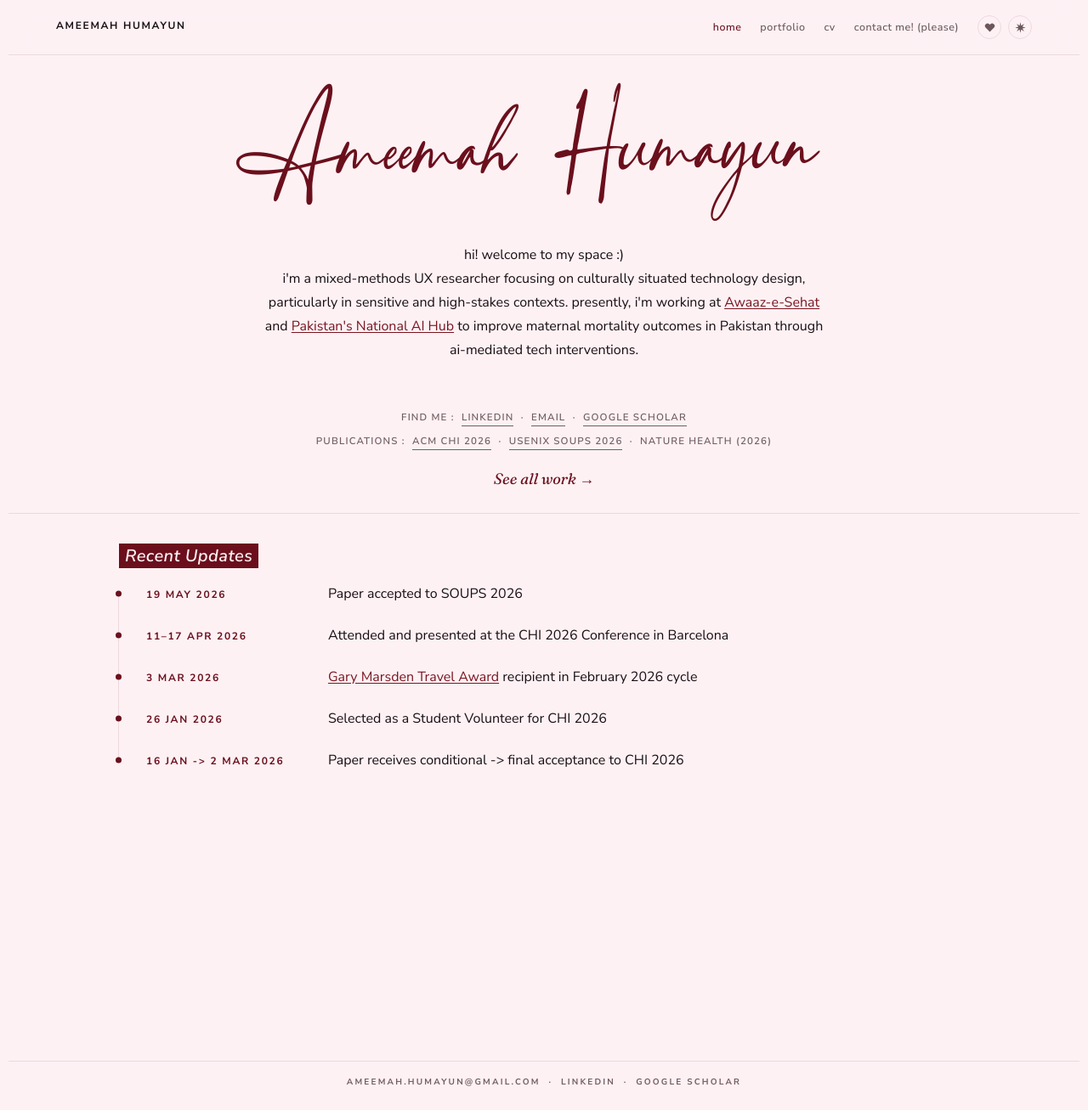
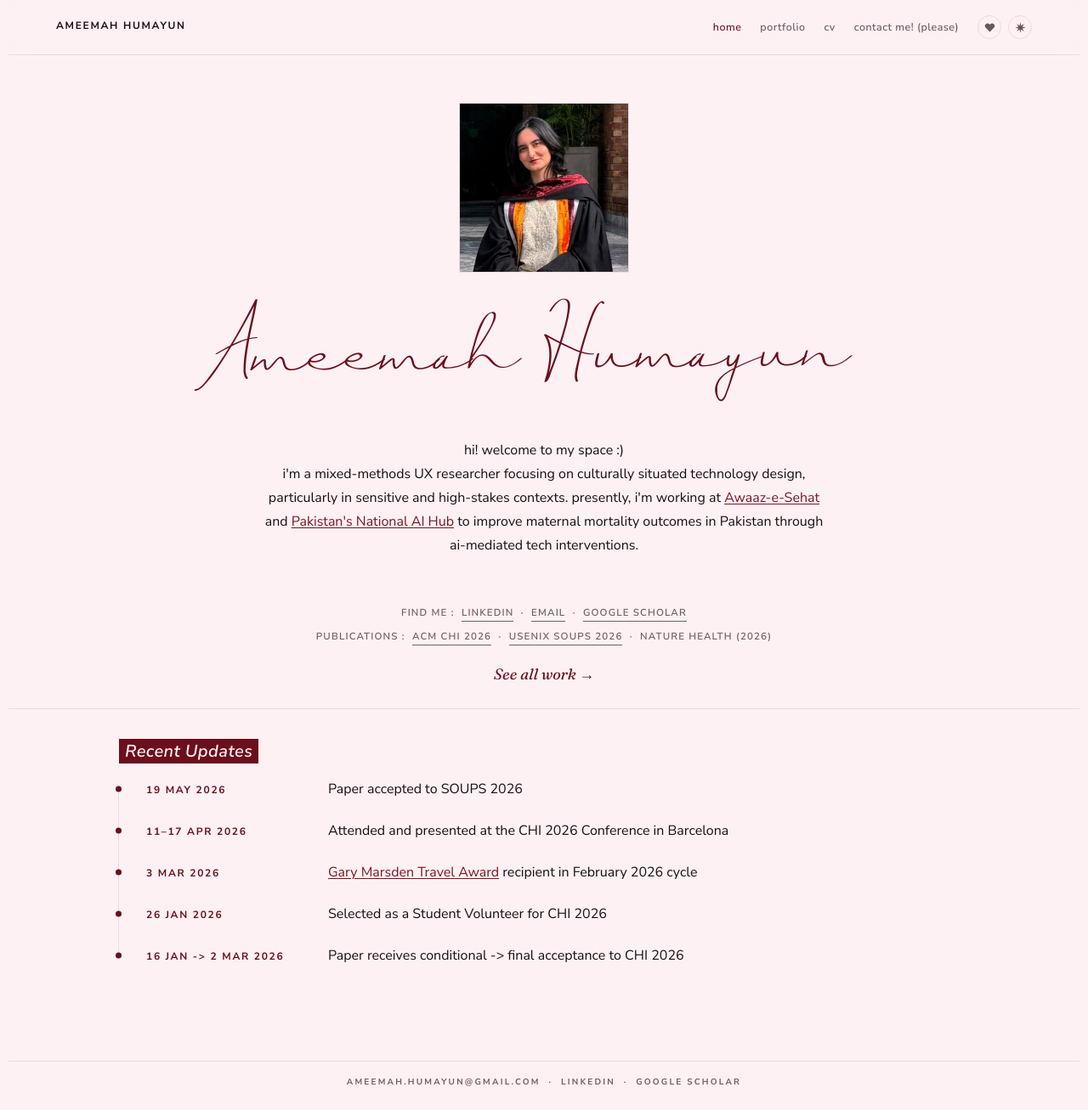
Before and after one commit to ameemahumayun/ameemahumayun.github.io, a Jekyll site: the page built from index.html, in a window 1280 px wide and 1307 px high. Shown: the whole window at 85% size. Built offline with Jekyll 4.4.1, drawn with Linux system fonts in a browser that asks for light colours.

Commit message:
Set the name in Just Signature; square portrait centered above it
Name: self-hosts Just Signature (converted from the supplied TTF to
woff2) and puts it first in .signature-text's stack, Priestacy kept as
fallback. It runs ~1.8x wider than Priestacy at the same size, so the
size drops to clamp(1.5rem, 5vw, 3.6rem) (6.2vw on phones) to keep the
name on one line.

Portrait: back on the homepage as a 200px square (160px on phones),
centered above the name, cropped from the top of the portrait photo.
Its bottom margin clears the name's tall swashes. The old side-by-side
circular frame markup is removed; the bio stays centered.

Co-Authored-By: Claude Opus 5.5 <noreply@anthropic.com>
Claude-Session: https://claude.ai/code/session_01RzgRSrTmedEEfQSDh9yj4S

```diff
--- a/assets/css/components.css
+++ b/assets/css/components.css
@@ -197,8 +197,8 @@
   gap: 0.875rem;
 }
 .hero--profile .hero__text { flex: 1 1 auto; min-width: 0; }
-/* No portrait (see the commented-out block in index.html): center the
-   bio column under the centered name instead of leaving it flush left. */
+/* Portrait sits centered above the name now, not beside the bio — so
+   the bio column is centered under the name instead of flush left. */
 .hero--profile .hero__row--solo { justify-content: center; }
 .hero--profile .hero__row--solo .hero__text { text-align: center; }
 .hero--profile .hero__row--solo .lead { margin-left: auto; margin-right: auto; }
@@ -206,6 +206,20 @@
   white-space: nowrap;
   font-size: 10px;
   letter-spacing: var(--tracking-wider);
+}
+/* Square portrait, centered above the name. The photo is portrait-
+   oriented, so the square crop keeps its full width and anchors near the
+   top to keep the face and shoulders in frame. */
+.hero__portrait {
+  display: block;
+  width: 200px;
+  height: 200px;
+  /* Bottom margin clears the name's tall swashes, which the signature's
+     own translateY lifts above its line box. */
+  margin: var(--space-3) auto 5.5rem;
+  object-fit: cover;
+  object-position: 50% 12%;
+  border: 1px solid var(--color-border);
 }
 .hero__avatar {
   width: 282px;
@@ -252,6 +266,7 @@
   .hero--profile .hero__row { flex-direction: column; align-items: center; gap: var(--space-4); }
   .hero--profile .hero__text { text-align: center; }
   .hero__avatar-frame { order: -1; width: 220px; transform: none; }
+  .hero__portrait { width: 160px; height: 160px; margin-top: var(--space-2); margin-bottom: 4.5rem; }
   /* index.html sets the name's desktop margins inline (tuned against the
      two-column row, which doesn't exist in this stacked layout) — override
      with !important since nothing less specific beats an inline style.
@@ -277,7 +292,7 @@
      .hero__name, to outrank .signature-text's own font-size — same
      specificity, but .signature-text is later in the cascade.) */
   .signature-text.hero__name {
-    font-size: 2.75rem;
+    font-size: 6.2vw;
     margin-left: 0;
   }
 }
@@ -641,6 +656,13 @@ details[open] .accordion__icon::after { opacity: 0; }                          /
 /* 29. SIGNATURE TEXT (hand-written name, homepage hero) -------------------- */
 /* Self-hosted (personal-use licensed) — not a Google Fonts import. */
 @font-face {
+  font-family: "Just Signature";
+  src: url("/assets/fonts/just-signature.woff2") format("woff2");
+  font-weight: 400;
+  font-style: normal;
+  font-display: swap;
+}
+@font-face {
   font-family: "Priestacy";
   src: url("/assets/fonts/priestacy.woff2") format("woff2");
   font-weight: 400;
@@ -655,11 +677,13 @@ details[open] .accordion__icon::after { opacity: 0; }                          /
   font-display: swap;
 }
 .signature-text {
-  font-family: "Priestacy", "Sacramento", cursive;
+  font-family: "Just Signature", "Priestacy", "Sacramento", cursive;
   font-weight: 400;
   font-style: normal;
   color: var(--color-accent);
-  font-size: clamp(3.75rem, 7.5vw, 6rem);
+  /* Just Signature runs ~1.8x wider than Priestacy at the same size —
+     scaled down so the name stays on one line. */
+  font-size: clamp(1.5rem, 5vw, 3.6rem);
   line-height: 1.1;
   margin-left: -1.8125rem;
   /* Purely decorative — its tall ascender swash visually overflows
--- a/index.html
+++ b/index.html
@@ -8,6 +8,7 @@ description: Mixed-methods UX researcher working on human-centered AI for health
 <!-- HERO -->
 <header class="hero hero--profile">
   <div class="hero__inner">
+    <img class="hero__portrait" src="{{ '/assets/images/me.jpeg' | relative_url }}" alt="Portrait of Ameemah Humayun" width="600" height="802">
     <h1 class="signature-text hero__name" style="margin-top:2.47rem;margin-bottom:2.75rem;">Ameemah Humayun</h1>
     <div class="hero__row hero__row--solo">
       <div class="hero__text">
@@ -28,13 +29,6 @@ description: Mixed-methods UX researcher working on human-centered AI for health
           <a href="{{ '/work/' | relative_url }}" class="serif" style="font-size:1.125rem;">See all work &rarr;</a>
         </p>
       </div>
-      {% comment %}
-        Portrait hidden for now — kept here to bring back. Restoring it:
-        uncomment this block and drop hero__row--solo from the row above.
-      <div class="hero__avatar-frame">
-        <img class="hero__avatar hero__avatar--round" src="{{ '/assets/images/me.jpeg' | relative_url }}" alt="Portrait of Ameemah Humayun" width="600" height="802">
-      </div>
-      {% endcomment %}
     </div>
   </div>
 </header>
```
Also changed, not shown: assets/fonts/just-signature.woff2 (added).
